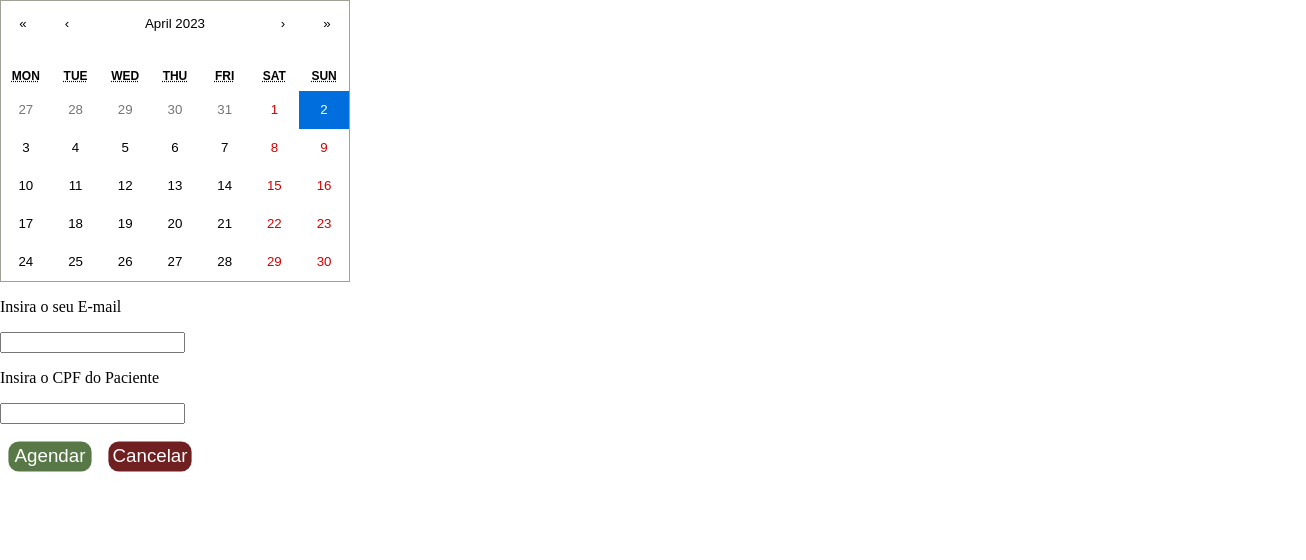
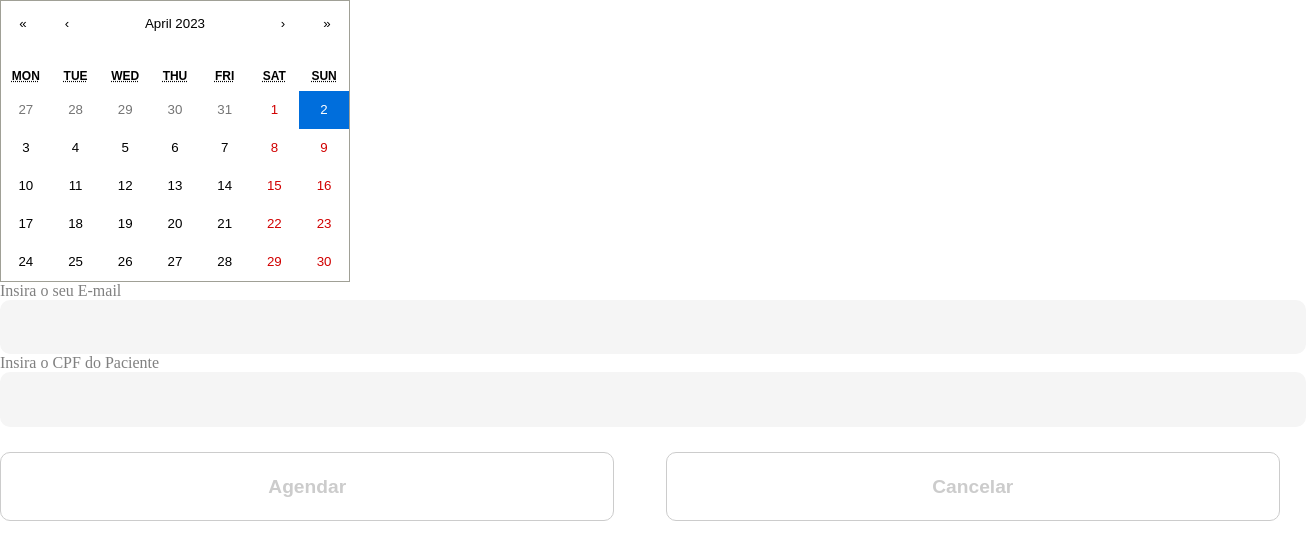
Before and after one commit to MaelAlvilino/BalyFrontEnd, a React (Vite) app: page /agenda in a window 1280 px wide. Shown: the top 560 px of the page, 1306 px wide, since content can reach past the window. Built offline with nearby package versions, Linux system fonts and the light colour scheme.

Commit message:
ajustes nos componentes e serviços

```diff
--- a/src/components/agendaFuncionario/agenda.styles.ts
+++ b/src/components/agendaFuncionario/agenda.styles.ts
@@ -1,24 +1,83 @@
 import styled from "styled-components";
 
-export const Buttons = styled.button`
-  width: 5rem;
-  height: 1.8rem;
-  padding: 4px;
-  font-size: 18px;
-  border-radius: 10px;
-  margin-top: 15px;
-  margin-bottom: 15px;
-  cursor: pointer;
-  color: white;
-  border-style: hidden;
-  margin: 0 10px;
-  background: black;
-  transform: scale(1.04);
+interface i {
+  buttonAdv?: boolean;
+}
+export const CadastrarAgendamentoFooter = styled.div`
+  display: flex !important;
+  justify-content: space-between !important;
 `;
-export const Footer = styled.div`
-  align-items: center;
+export const CadastrarAgendamento = styled.div`
+  label {
+    color: gray;
+    margin-top: 1.6rem;
+    margin-bottom: 0.4rem;
+  }
 
-  justify-content: space-between;
+  input[type="text"],
+  [type="password"],
+  [type="email"],
+  [type="number"],
+  select {
+    background: #f5f5f5;
+    border: none;
+    border-radius: 10px;
+    height: 3.4rem;
+    outline: none;
+    padding: 0 0.8rem;
+    color: #5f5f5f;
+    width: 100%;
+
+    &:focus {
+      box-shadow: 0 0 5px #a2a2a2;
+    }
+  }
+
+  div {
+    display: flex;
+    justify-content: center;
+    align-items: center;
+
+    span {
+      font-weight: bold;
+      color: gray;
+      margin: 0 0.3rem;
+    }
+
+    a {
+      color: gray;
+    }
+  }
 `;
 
-export const Body = styled.div``;
+export const Buttons = styled.button<i>`
+  // width: 5rem;
+  // height: 2 rem;
+  // padding: 4px;
+  // font-size: 18px;
+  // border-radius: 10px;
+  // margin-top: 15px;
+  // margin-bottom: 15px;
+  // cursor: pointer;
+  // color: gray;
+  // margin: 0 10px;
+  // background: white;
+
+  outline: none;
+  border: ${(props) => (props.buttonAdv ? "none" : "1px solid #cccccc")};
+  height: 4.3rem;
+  background: ${(props) => (props.buttonAdv ? "#b49797" : "#ffffff")};
+  margin-top: 1rem;
+  border-radius: 10px;
+  color: ${(props) => (props.buttonAdv ? "#ffffff" : "#cccccc")};
+  cursor: pointer;
+  font-size: 1.2rem;
+  font-weight: bold;
+  width: 48%;
+  margin-top: 1.6rem;
+
+  &:disabled {
+    background: #ccc;
+    cursor: not-allowed;
+  }
+`;
--- a/src/components/agendaFuncionario/agenda.tsx
+++ b/src/components/agendaFuncionario/agenda.tsx
@@ -1,9 +1,13 @@
 import { useState } from "react";
 import Calendar from "react-calendar";
-import { Body, Buttons, Footer } from "./agenda.styles";
 import "react-calendar/dist/Calendar.css";
 import axios from "axios";
 import Swal from "sweetalert2";
+import {
+  Buttons,
+  CadastrarAgendamento,
+  CadastrarAgendamentoFooter,
+} from "./agenda.styles";
 interface PropsType {
   modal: Function;
 }
@@ -50,24 +54,21 @@ const Agendar: React.FC<PropsType> = ({ modal }) => {
   return (
     <>
       <Calendar onChange={onChange} value={value} />
-      <Body>
-        <p>Insira o seu E-mail</p>
-        <input onChange={(e) => setEmailFuncionario(e.target.value)} />
-        <p>Insira o CPF do Paciente</p>
-        <input onChange={(e) => setCpfPaciente(e.target.value)} />
-      </Body>
-      <br />
-      <Footer>
-        <Buttons
-          style={{ background: "#587947" }}
-          onClick={handleSendAgendamento}
-        >
-          Agendar
-        </Buttons>
-        <Buttons style={{ background: "#702020" }} onClick={handleCloseModal}>
-          Cancelar
-        </Buttons>
-      </Footer>
+      <CadastrarAgendamento>
+        <>
+          <label>Insira o seu E-mail</label>
+          <input
+            type="text"
+            onChange={(e) => setEmailFuncionario(e.target.value)}
+          />
+          <label>Insira o CPF do Paciente</label>
+          <input type="text" onChange={(e) => setCpfPaciente(e.target.value)} />
+        </>
+      </CadastrarAgendamento>
+      <CadastrarAgendamentoFooter>
+        <Buttons onClick={handleSendAgendamento}>Agendar</Buttons>
+        <Buttons onClick={handleCloseModal}>Cancelar</Buttons>
+      </CadastrarAgendamentoFooter>
     </>
   );
 };
--- a/src/components/cadastroUsuario/cadastro.tsx
+++ b/src/components/cadastroUsuario/cadastro.tsx
@@ -5,7 +5,6 @@ import {
   CadastroFormButton,
   CadastroFormButtonContainer,
   CadastroFormContainer,
-  CadastroFormFirstButton,
   CadastroHeader,
 } from "./cadastro.styles";
 import error from "../imagens/error.jpg";
--- a/src/components/login/login.tsx
+++ b/src/components/login/login.tsx
@@ -1,4 +1,4 @@
-import { useState, useEffect } from "react";
+import { useState } from "react";
 import SenhaOnIcon from "../../image/senha_on.svg";
 import SenhaOffIcon from "../../image/senha_off.svg";
 
--- a/src/components/top-bar/styles-teste.scss
+++ b/src/components/top-bar/styles-teste.scss
@@ -8,7 +8,7 @@
 }
 
 .header {
-  background: #946565;
+  background: #ffffff;
   height: 100px;
   padding: 0 1.5rem;
   @include breakpoint(md) {
@@ -18,7 +18,7 @@
 
   &__content {
     overflow: hidden;
-    color: #fff;
+    color: #7a7676;
     margin: 0 auto;
     max-width: 1920px;
     height: 100%;
@@ -26,13 +26,12 @@
     align-items: center;
     justify-content: space-between;
     position: relative;
-    z-index: 100;
 
     &__logo {
       font-size: 2rem;
       font-weight: bold;
       text-decoration: none;
-      color: #fff;
+      color: #7a7676;
     }
 
     &__nav {
@@ -72,6 +71,21 @@
           margin-bottom: 0;
           margin-right: calc(0.5rem + #{16px});
         }
+        button {
+          width: 7rem;
+          height: 2rem;
+          padding: 4px;
+          font-size: 18px;
+          border-radius: 10px;
+          margin-top: 15px;
+          margin-bottom: 15px;
+          cursor: pointer;
+          color: white;
+          border-style: hidden;
+          margin: 0 10px;
+          background: rgba(235, 12, 12, 0.548);
+          transform: scale(1.04);
+        }
         li {
           &:not(:last-child) {
             margin-bottom: 32px;
@@ -97,38 +111,6 @@
           }
         }
       }
-      .btn {
-        cursor: pointer;
-        outline: none;
-        padding: 0.75rem 1.25rem;
-        border-radius: 12px;
-        font-size: 1rem;
-        font-family: inherit;
-        background: rgb(162, 162, 246);
-        color: rgb(32, 32, 32);
-        border: 1px solid transparent;
-        transition: 0.3s ease all;
-        margin: 0.5em 0.5em;
-
-        &:hover {
-          border-color: rgb(162, 162, 246);
-          background: rgba(rgb(162, 162, 246), 0.1);
-          color: rgb(162, 162, 246);
-        }
-        &:active {
-          border-color: rgb(162, 162, 246);
-          background: linear-gradient(
-            rgba(rgb(162, 162, 246), 0.2),
-            rgba(rgb(162, 162, 246), 0.3)
-          );
-          color: rgb(162, 162, 246);
-        }
-        &__login {
-          background-color: rgb(32, 32, 32);
-          color: #fff;
-        }
-      }
-
       &.isMenu {
         transform: translate(100%);
       }
--- a/src/components/top-bar/styles.ts
+++ /dev/null
@@ -1,30 +0,0 @@
-import styled from "styled-components";
-
-export const Container = styled.div`
-  // display: flex;
-  // align-items: center;
-  // background: green;
-
-  // justify-content: right;
-  // width: 100%;
-  // height: 60px;
-`;
-export const Spans = styled.span`
-  // margin-left: 1rem;
-  // color: black;
-`;
-export const Buttons = styled.button`
-  width: 7rem;
-  height: 2rem;
-  padding: 4px;
-  font-size: 18px;
-  border-radius: 10px;
-  margin-top: 15px;
-  margin-bottom: 15px;
-  cursor: pointer;
-  color: white;
-  border-style: hidden;
-  margin: 0 10px;
-  background: gray;
-  transform: scale(1.04);
-`;
--- a/src/components/usuario/usuario-component.styles.css
+++ b/src/components/usuario/usuario-component.styles.css
@@ -38,7 +38,7 @@
   width: calc(100vw - 9rem);
 }
 #imagem {
-  width: 100px;
+  width: 200px;
 }
 .home-content-auction {
   margin: 0 6rem;
--- /dev/null
+++ b/src/services/ProcurarDados.ts
@@ -0,0 +1,11 @@
+import axios from "axios";
+
+export const procurarDados = async (param: string) => {
+  try {
+    const response = await axios.get(`http://127.0.0.1:5000/usuarios/${param}`);
+
+    return response;
+  } catch (err: any) {
+    return err.response.data;
+  }
+};
```
Also changed, not shown: src/components/top-bar/top-bar.component.tsx (+10 -71 lines), src/components/usuario/usuario-component.tsx (+0 -42 lines), src/assets/estetica-banner1.jpg.
